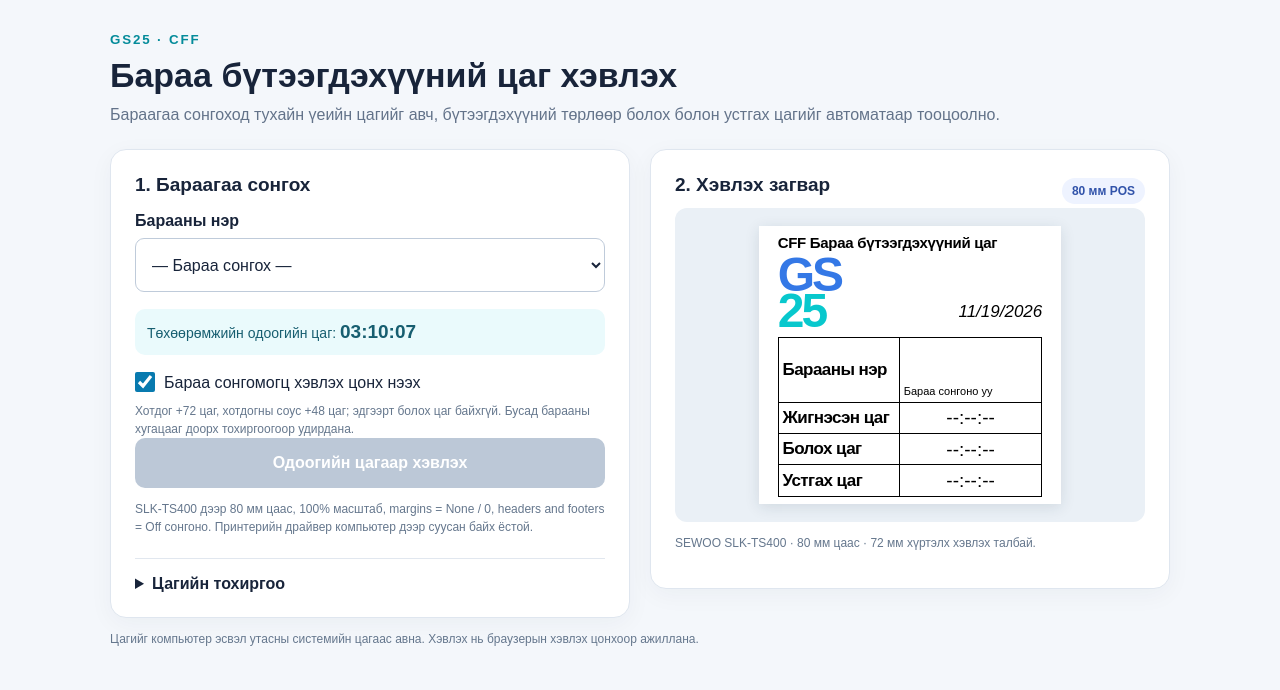
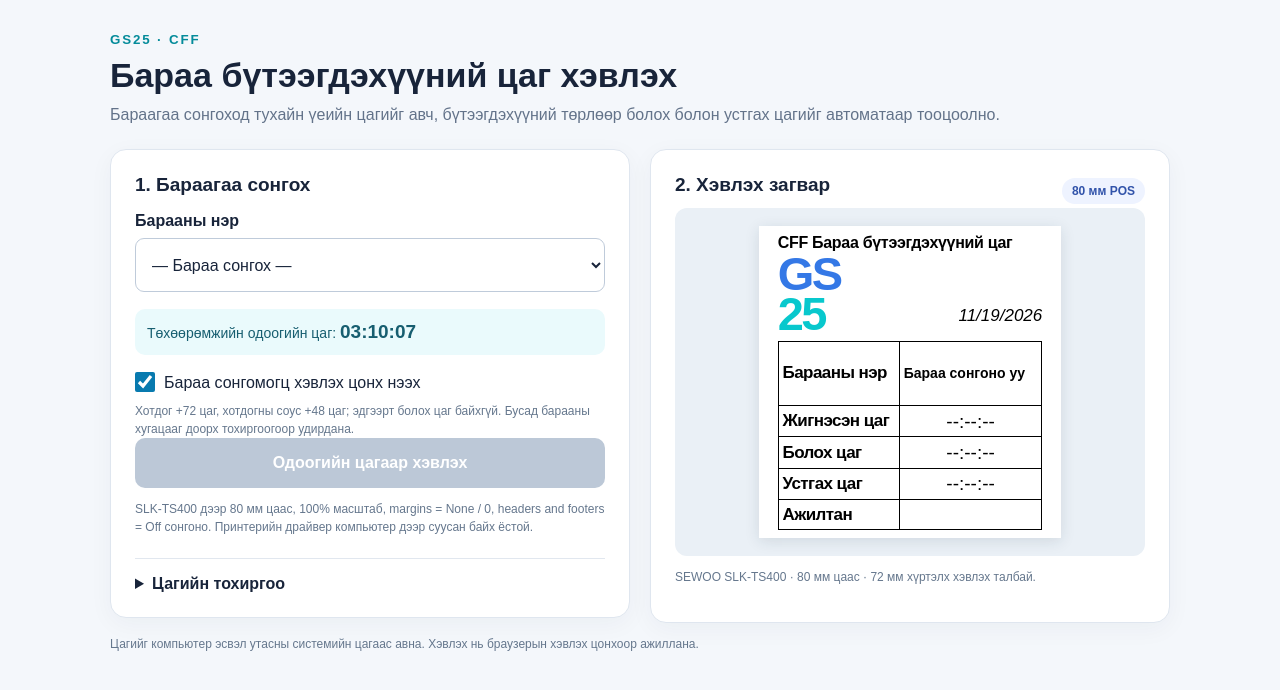
Before and after one commit to tsevegnyam123-design/gs25-pos-label, a plain HTML site: page index.html in a window 1280 px wide. Drawn offline with Linux system fonts and the light colour scheme.

Commit message:
Improve receipt logo and product font; add role titles and handwritten employee row

```diff
--- a/index.html
+++ b/index.html
@@ -36,24 +36,25 @@
   .chip{background:#eef3ff;color:#3153aa;border-radius:40px;padding:6px 10px;font-size:12px;font-weight:800}
   .stage{background:#eaf0f6;border-radius:12px;padding:18px 8px;display:flex;justify-content:center;overflow-x:auto}
   .receipt{width:80mm;min-width:80mm;background:#fff;color:#000;padding:2mm 5mm;font-family:Arial,"Noto Sans",sans-serif;box-shadow:0 3px 14px #1b32451f}
-  .receipt-title{font-size:15px;font-weight:800;letter-spacing:-.3px;white-space:nowrap}
+  .receipt-title{font-size:16px;font-weight:800;letter-spacing:-.3px;white-space:normal;line-height:1.12}
   .brand-date{display:flex;align-items:flex-end;justify-content:space-between;min-height:23mm;padding:1mm 0 2mm}
-  .logo{font:900 48px/.76 Arial,sans-serif;letter-spacing:-3px}
-  .logo .gs{color:#3478e6;display:block}
-  .logo .twentyfive{color:#08c8cd;display:block}
+  .logo{display:flex;flex-direction:column;align-items:flex-start;justify-content:flex-end;font:900 47px/.82 Arial,sans-serif;letter-spacing:-2.5px;flex:none}
+  .logo .gs{color:#3478e6;display:block;font-size:47px}
+  .logo .twentyfive{color:#08c8cd;display:block;font-size:47px;margin-top:1px}
   #date{font-style:italic;font-size:17px;font-variant-numeric:tabular-nums;white-space:nowrap;margin-bottom:2mm}
   table{width:100%;border-collapse:collapse;table-layout:fixed}
   th,td{border:.8px solid #000;padding:1.2mm 1mm;vertical-align:middle}
   th{width:46%;font-size:17px;line-height:1.06;text-align:left;white-space:nowrap;letter-spacing:-.55px}
   td{font-size:19px;text-align:center;font-variant-numeric:tabular-nums;line-height:1.12}
   .name-row{height:17mm}
-  #prod-label{text-align:left;font-size:11px;overflow-wrap:anywhere;vertical-align:bottom}
+  #prod-label{text-align:left;font-size:14px;font-weight:600;overflow-wrap:anywhere;vertical-align:middle;line-height:1.25}
+  #employee-label{text-align:left;font-size:14px;height:8mm}
   .next-date{display:block;font-size:10px;line-height:1.1}
   .receipt tr[hidden]{display:none!important}
   @media(max-width:760px){
     .app{padding:20px 12px}.layout{grid-template-columns:1fr}.panel{padding:18px}
   }
-  @page{size:80mm 85mm;margin:0}
+  @page{size:80mm 90mm;margin:0}
   @media print{
     :root,body{background:#fff!important}
     html,body{margin:0!important;padding:0!important;width:80mm}
@@ -110,7 +111,7 @@
       <div class="preview-head screen-only"><h2>2. Хэвлэх загвар</h2><span class="chip">80 мм POS</span></div>
       <div class="stage">
         <div class="receipt" id="receipt">
-          <div class="receipt-title">CFF Бараа бүтээгдэхүүний цаг</div>
+          <div class="receipt-title" id="receipt-title">CFF Бараа бүтээгдэхүүний цаг</div>
           <div class="brand-date">
             <div class="logo" aria-label="GS25"><span class="gs">GS</span><span class="twentyfive">25</span></div>
             <div id="date">--/--/----</div>
@@ -120,6 +121,7 @@
             <tr><th scope="row" id="start-label">Жигнэсэн цаг</th><td id="start">--:--:--</td></tr>
             <tr id="ready-row"><th scope="row">Болох цаг</th><td id="done">--:--:--</td></tr>
             <tr><th scope="row">Устгах цаг</th><td id="end">--:--:--</td></tr>
+            <tr><th scope="row">Ажилтан</th><td id="employee-label"></td></tr>
           </tbody></table>
         </div>
       </div>
@@ -135,6 +137,13 @@
   const product=el("product"), print=el("print"), auto=el("autoprint");
   const hotdogs=new Set(["Хотдог гич","Хотдог кепчуп","Хотдог /Үхэр/","Хотдог тахиа"]);
   const sauce="Хотдогны соус";
+  const sampleHotdogs=new Set(["Хотдог /Үхэр/","Хотдог тахиа"]);
+  const sauceItems=new Set(["Хотдог гич","Хотдог кепчуп","Хотдогны соус"]);
+  function titleForProduct(name){
+    if(sampleHotdogs.has(name)) return "Дээжний цаг";
+    if(sauceItems.has(name)) return "Соусны цэг";
+    return "CFF Бараа бүтээгдэхүүний цаг";
+  }
   const pad=n=>String(n).padStart(2,"0");
   const time=d=>pad(d.getHours())+":"+pad(d.getMinutes())+":"+pad(d.getSeconds());
   const date=d=>(d.getMonth()+1)+"/"+d.getDate()+"/"+d.getFullYear();
@@ -159,6 +168,7 @@
     const now=new Date();
     el("date").textContent=date(now);
     el("prod-label").textContent=product.value;
+    el("receipt-title").textContent=titleForProduct(product.value);
     const isHotdog=hotdogs.has(product.value);
     const isSauce=product.value===sauce;
     const noReady=isHotdog||isSauce;
@@ -178,7 +188,7 @@
   function printNow(){if(updateLabel())window.print();}
   product.addEventListener("change",function(){
     print.disabled=!product.value;
-    if(!product.value){el("prod-label").textContent="Бараа сонгоно уу";return;}
+    if(!product.value){el("prod-label").textContent="Бараа сонгоно уу";el("receipt-title").textContent="CFF Бараа бүтээгдэхүүний цаг";return;}
     updateLabel();
     if(auto.checked)printNow();
   });
```
